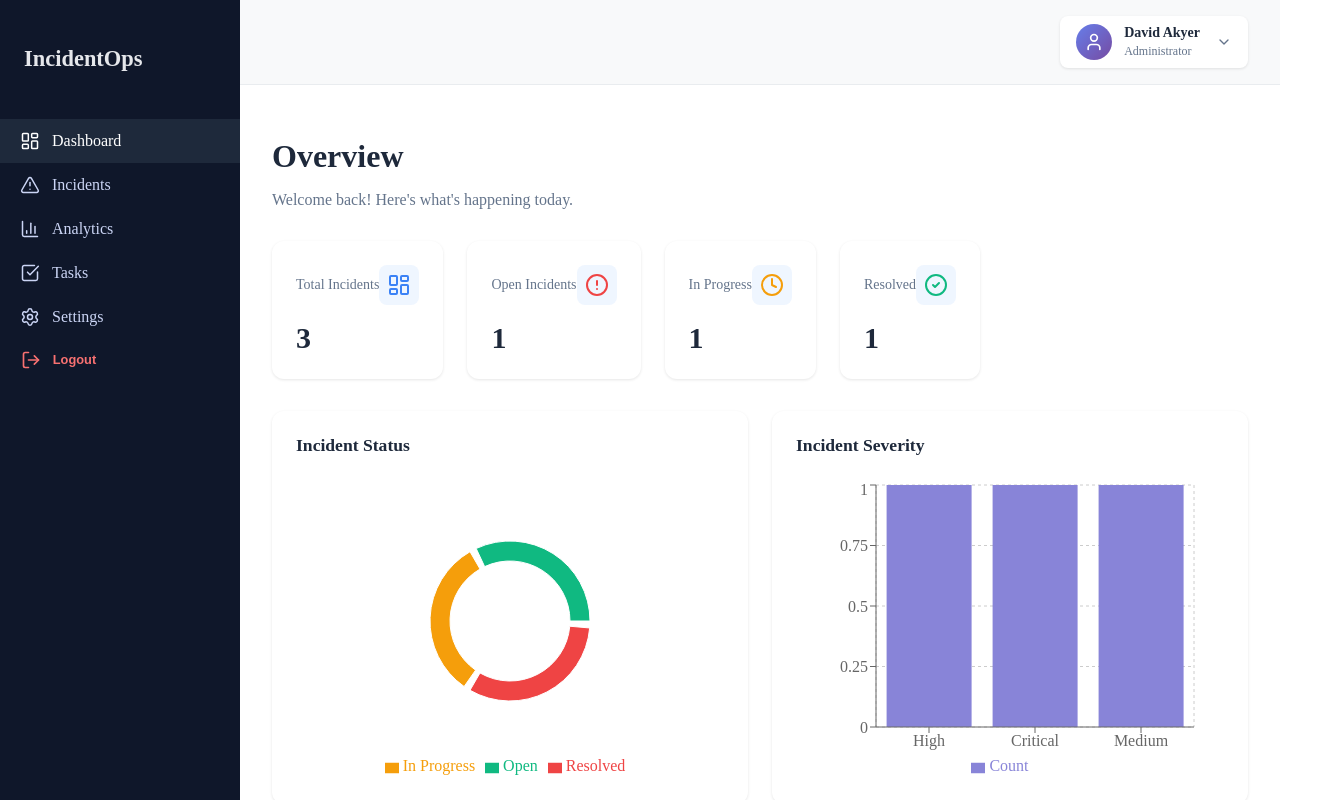
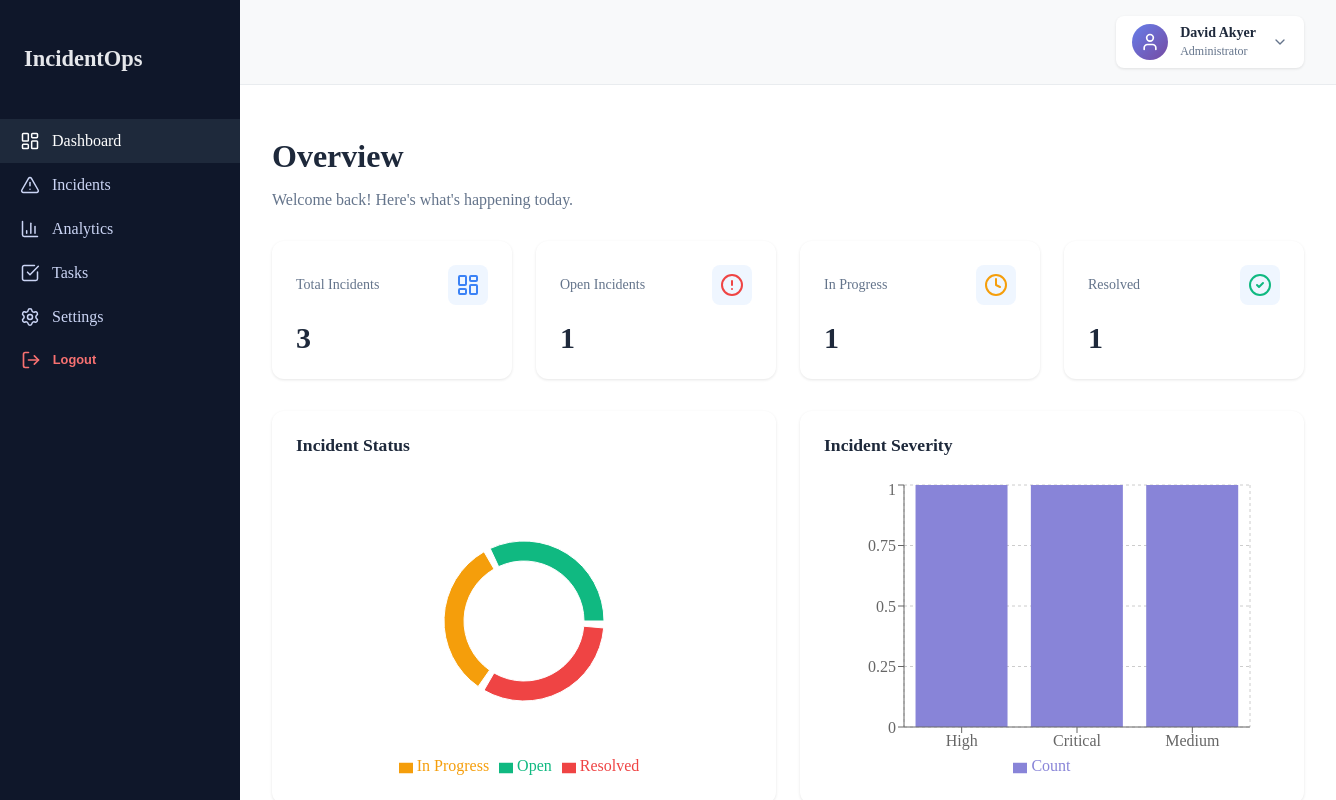
Before and after one commit to dkmakyer/Incident-dashboard-app, a React (Vite) app: page / in a window 1280 px wide. Shown: the top 800 px of the page, 1336 px wide, since content can reach past the window. Built offline with nearby package versions, Linux system fonts and the light colour scheme.

Commit message:
fixed responsiveness of stat-card wrapper

```diff
--- a/src/pages/Dashboard/Dashboard.css
+++ b/src/pages/Dashboard/Dashboard.css
@@ -19,12 +19,14 @@
 
 .stats-grid {
     display: flex;
-    flex-direction: row;
+    flex-direction: column;
+    justify-content: space-between;
     gap: 1.5rem;
     margin-bottom: 2rem;
 }
 
 .stat-card {
+    min-width: 12rem;
     background: white;
     border-radius: 12px;
     padding: 1.5rem;
@@ -102,7 +104,6 @@
     font-size: 1.1rem;
 }
 
-/* Recent Activity specific styles */
 .recent-activity-card {
     background: white;
     border-radius: 12px;
@@ -221,13 +222,24 @@
     color: #166534;
 }
 
-@media (max-width: 768px) {
+@media (min-width: 768px) {
     .charts-grid {
         grid-template-columns: 1fr;
     }
 
     .stats-grid {
-        flex-direction: column;
+        display: grid;
+        grid-template-columns: 1fr 1fr;
+    }
+}
+
+@media (min-width: 1024px) {
+    .charts-grid {
+        grid-template-columns: 1fr 1fr;
     }
 
+    .stats-grid {
+        display: flex;
+        flex-direction: row;
+    }
 }
--- a/src/pages/Dashboard/Dashboard.tsx
+++ b/src/pages/Dashboard/Dashboard.tsx
@@ -16,13 +16,11 @@ const Dashboard = () => {
 
     const { incidents } = context;
 
-    // Calculate Analytics
     const totalIncidents = incidents.length;
     const openIncidents = incidents.filter(i => i.status === 'Open').length;
     const inProgressIncidents = incidents.filter(i => i.status === 'In Progress').length;
     const resolvedIncidents = incidents.filter(i => i.status === 'Resolved').length;
 
-    // Chart Data
     const statusData = [
         { name: 'Open', value: openIncidents },
         { name: 'In Progress', value: inProgressIncidents },
```
